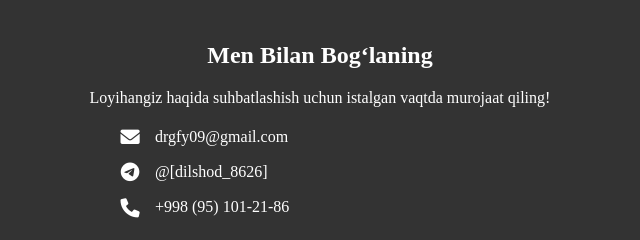
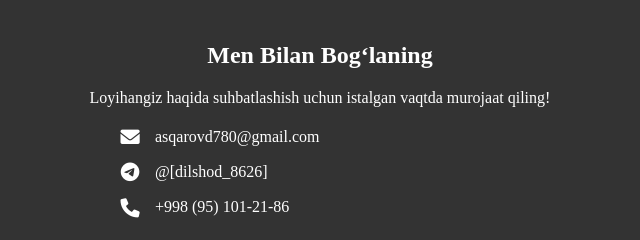
Before and after one commit to asqarovd780-bek/My-first-website, a plain HTML site: page MeningSahifam_4/index.html in a window 1280 px wide. Shown: the part 1080-1320 px from the top of the page, 320-960 px from the left. Drawn offline with Linux system fonts and the light colour scheme.

Commit message:
Update index.html

```diff
--- a/MeningSahifam_4/index.html
+++ b/MeningSahifam_4/index.html
@@ -63,9 +63,9 @@
 
         <div class="contact-info">
             <p>
-                <a href="mailto:drgfy09@gmail.com" class="contact-link">
+                <a href="mailto:asqarovd780@gmail.com" class="contact-link">
                     <i class="fas fa-envelope"></i>
-                    drgfy09@gmail.com
+                    asqarovd780@gmail.com
                 </a>
             </p>
 
@@ -133,4 +133,5 @@
         </div>
 </section>
 </body>
+
 </html>
```
